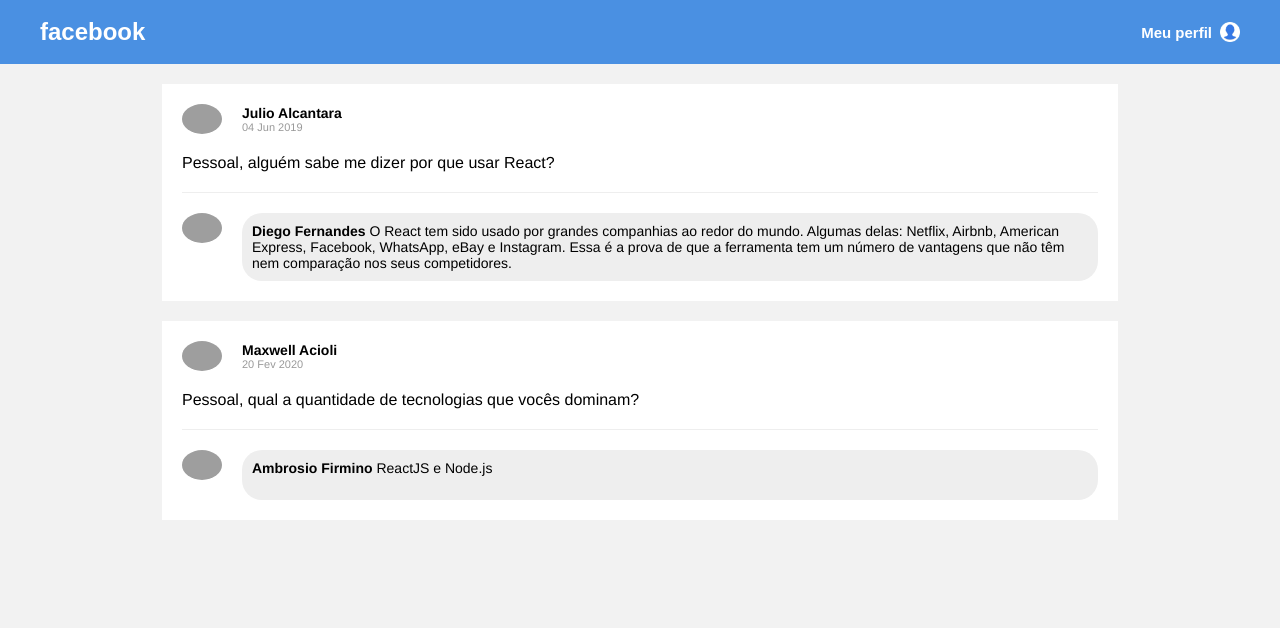
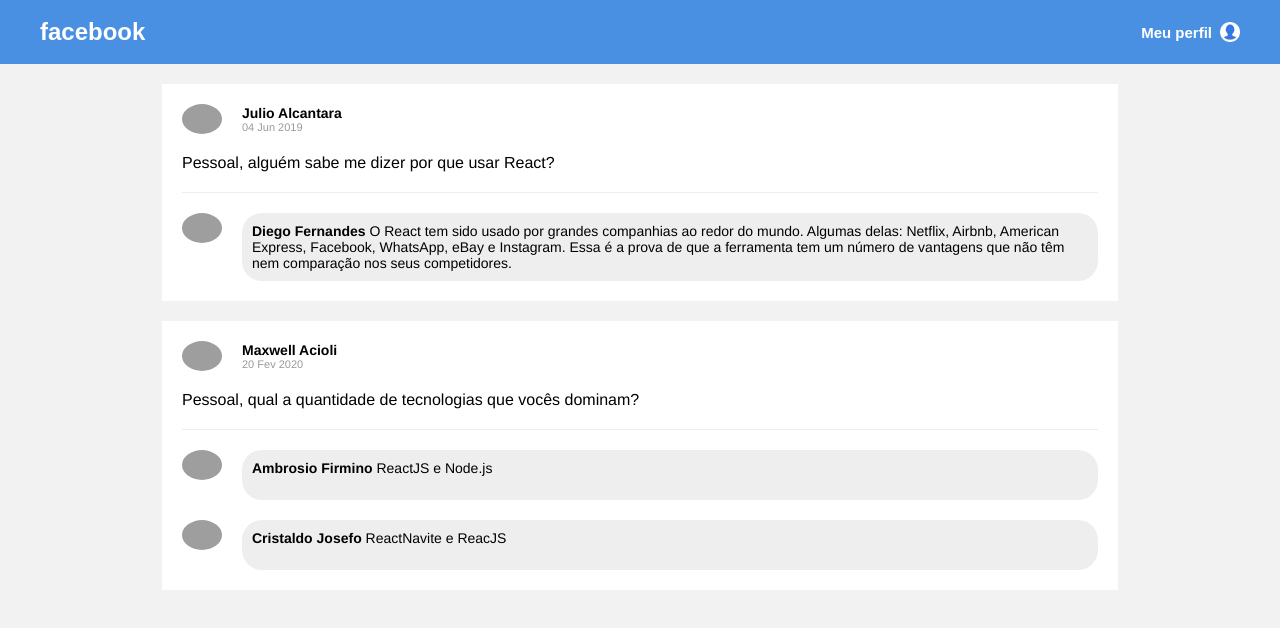
Before and after one commit to maxwellacioli/Rocketseat, a React app in the folder desafio04/: page / in a window 1280 px wide. Shown: the top 628 px of the page. Built offline with nearby package versions, Linux system fonts and the light colour scheme; grey boxes are pictures that could not be loaded.

Commit message:
fixed commend bottom margin

```diff
--- a/desafio04/src/components/Comment.css
+++ b/desafio04/src/components/Comment.css
@@ -1,4 +1,6 @@
 .comment {
+  margin-bottom: 20px;
+
   display: flex;
 }
 
--- a/desafio04/src/components/Post.css
+++ b/desafio04/src/components/Post.css
@@ -50,3 +50,7 @@
 .post div.post-author {
   margin-bottom: 0;
 }
+
+.post div.end-post {
+  margin-bottom: 0;
+}
--- a/desafio04/src/components/Post.js
+++ b/desafio04/src/components/Post.js
@@ -21,7 +21,7 @@
       <div>
         <hr/>
       </div>
-      <div>
+      <div className="end-post" >
         <ul>
           {post.comments.map(comment =>
           <Comment
--- a/desafio04/src/components/PostList.js
+++ b/desafio04/src/components/PostList.js
@@ -47,6 +47,14 @@
               avatar: profileAvatar
             },
             content: "ReactJS e Node.js"
+          },
+          {
+            id: 2,
+            author: {
+              name: "Cristaldo Josefo",
+              avatar: profileAvatar
+            },
+            content: "ReactNavite e ReacJS"
           }
         ]
       }
```
